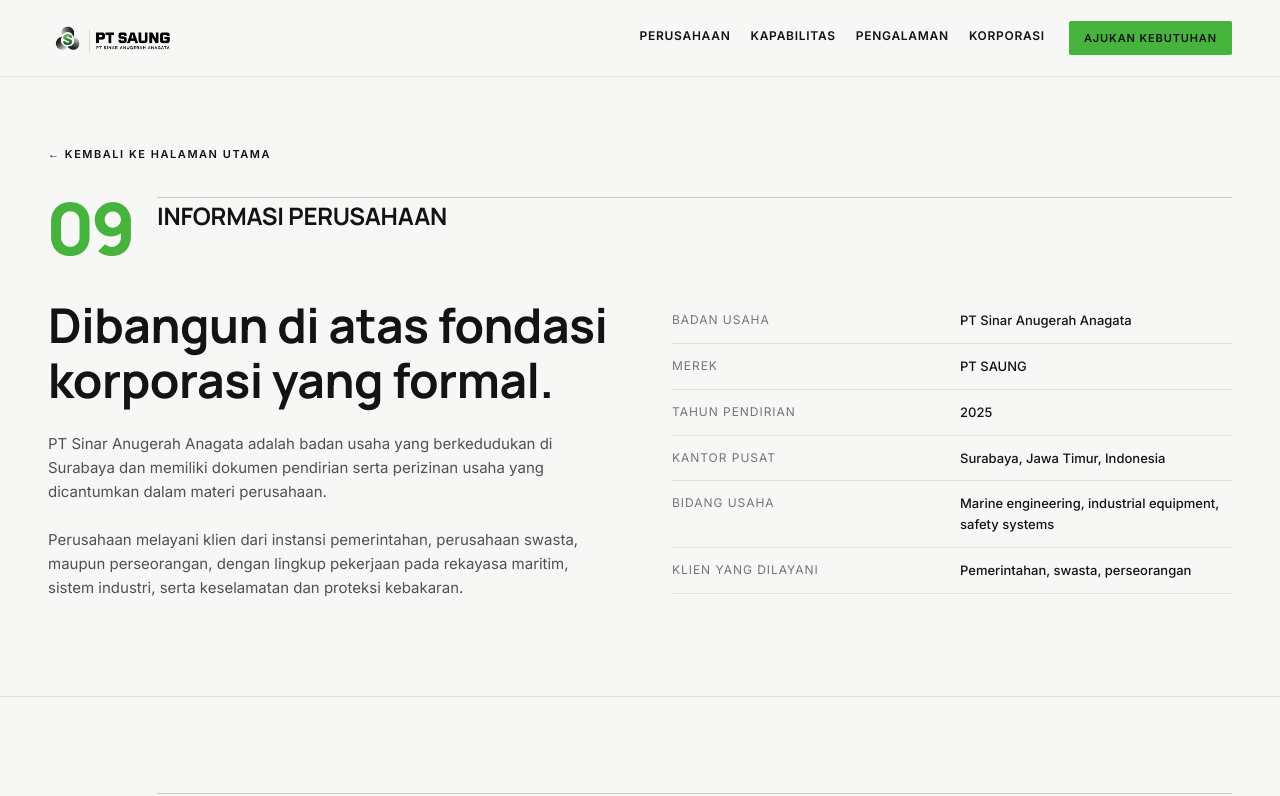
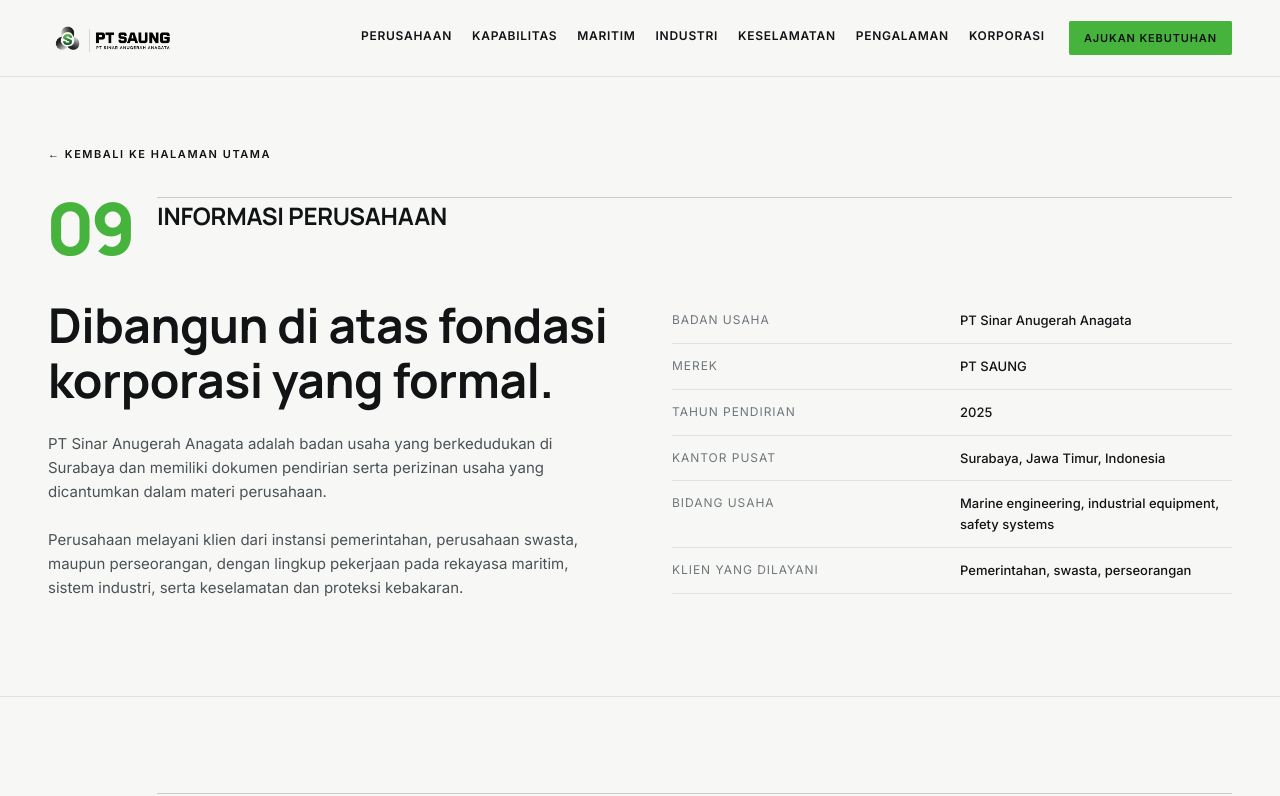
Before and after one commit to rmdhnz/Company-profile-pt-saung, a React (Vite) app: page /korporasi in a window 1280 px wide. Shown: the top 796 px of the page. Built offline with nearby package versions, Linux system fonts and the light colour scheme.

Commit message:
fix: edit navbar(all menu available), and auto scroll

```diff
--- a/src/app/App.tsx
+++ b/src/app/App.tsx
@@ -2,12 +2,14 @@ import { Home } from '../pages/Home/Home';
 import { CorporateInformation } from '../pages/CorporateInformation/CorporateInformation';
 import { SelectedExperience } from '../pages/SelectedExperience/SelectedExperience';
 import { BrowserRouter, Route, Routes } from 'react-router-dom';
+import { ScrollManager } from './ScrollManager';
 import '../styles/design-system.css';
 import '../styles/source-page.css';
 
 function App() {
   return (
     <BrowserRouter>
+      <ScrollManager />
       <Routes>
         <Route path="/" element={<Home />} />
         <Route path="/pengalaman" element={<SelectedExperience />} />
--- /dev/null
+++ b/src/app/ScrollManager.tsx
@@ -0,0 +1,18 @@
+import { useEffect } from 'react';
+import { useLocation } from 'react-router-dom';
+
+export function ScrollManager() {
+  const { hash, pathname } = useLocation();
+
+  useEffect(() => {
+    if (!hash) {
+      window.scrollTo(0, 0);
+      return;
+    }
+
+    const target = document.getElementById(decodeURIComponent(hash.slice(1)));
+    target?.scrollIntoView({ behavior: 'smooth', block: 'start' });
+  }, [hash, pathname]);
+
+  return null;
+}
--- a/src/pages/CorporateInformation/CorporateInformation.tsx
+++ b/src/pages/CorporateInformation/CorporateInformation.tsx
@@ -77,6 +77,19 @@ export function CorporateInformation() {
             </Link>
             <Link to="/#kapabilitas" onClick={closeMenu}>
               Kapabilitas
+            </Link>
+            <Link className="secondary-nav" to="/#maritim" onClick={closeMenu}>
+              Maritim
+            </Link>
+            <Link className="secondary-nav" to="/#industri" onClick={closeMenu}>
+              Industri
+            </Link>
+            <Link
+              className="secondary-nav"
+              to="/#keselamatan"
+              onClick={closeMenu}
+            >
+              Keselamatan
             </Link>
             <Link to="/pengalaman" onClick={closeMenu}>
               Pengalaman
--- a/src/pages/SelectedExperience/SelectedExperience.tsx
+++ b/src/pages/SelectedExperience/SelectedExperience.tsx
@@ -74,6 +74,19 @@ export function SelectedExperience() {
             </Link>
             <Link to="/#kapabilitas" onClick={closeMenu}>
               Kapabilitas
+            </Link>
+            <Link className="secondary-nav" to="/#maritim" onClick={closeMenu}>
+              Maritim
+            </Link>
+            <Link className="secondary-nav" to="/#industri" onClick={closeMenu}>
+              Industri
+            </Link>
+            <Link
+              className="secondary-nav"
+              to="/#keselamatan"
+              onClick={closeMenu}
+            >
+              Keselamatan
             </Link>
             <Link
               className="text-[#111315] border-b-2 border-[#46B43C] pb-1"
--- a/src/styles/source-page.css
+++ b/src/styles/source-page.css
@@ -1,5 +1,9 @@
 html {
   scroll-behavior: smooth;
+}
+
+section[id] {
+  scroll-margin-top: 76px;
 }
 
 body {
@@ -71,12 +75,6 @@ header .site-header-inner {
 }
 
 @media (max-width: 1240px) {
-  header nav .secondary-nav {
-    display: none;
-  }
-}
-
-@media (max-width: 900px) {
   header .site-header-inner {
     align-items: center;
     padding-top: 16px;
```
